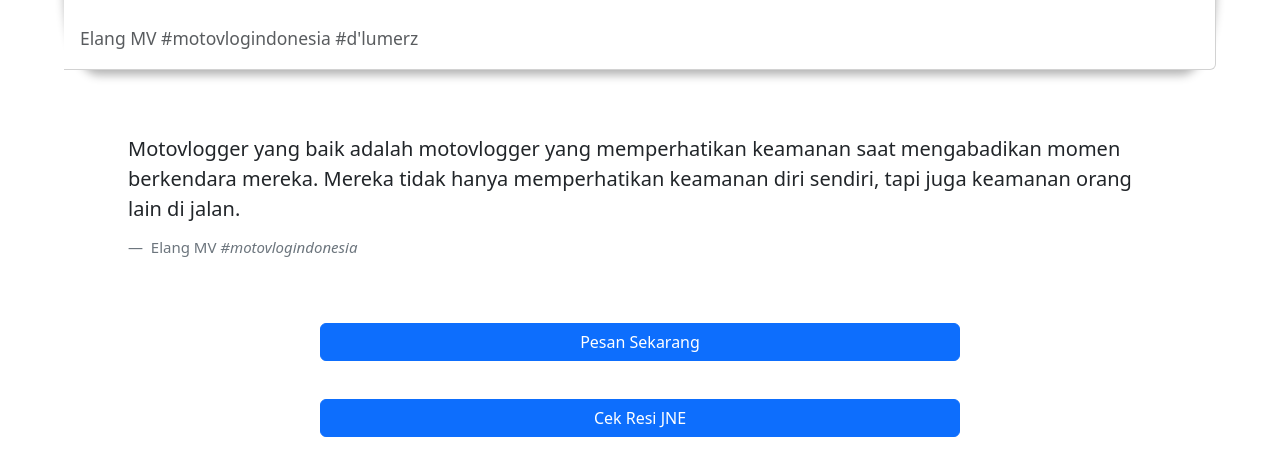
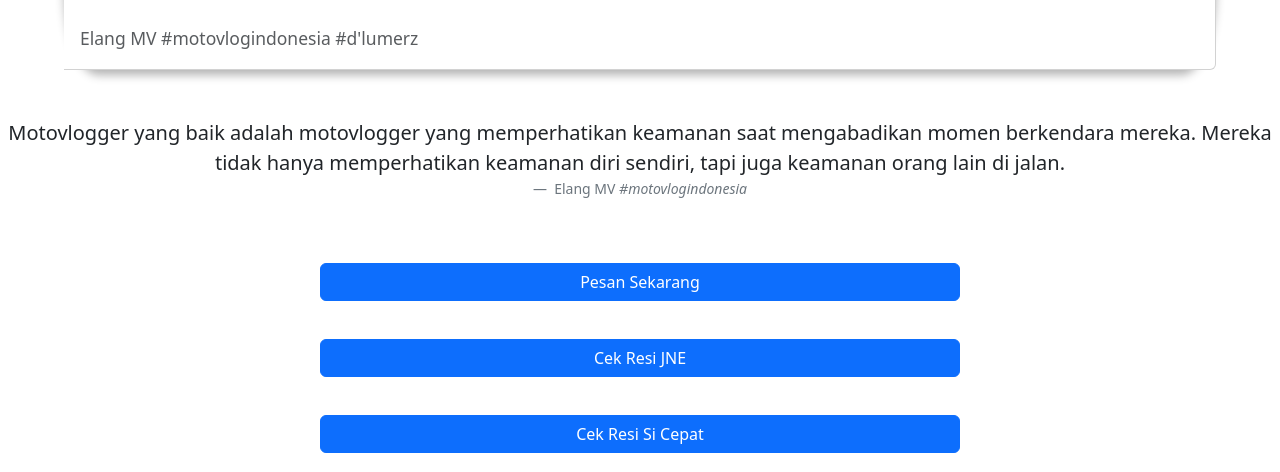
Before and after one commit to condrock/elangmv, a plain HTML site: page index.html in a window 1280 px wide. Shown: the part 3179-3651 px from the top of the page. Drawn offline with nearby package versions, Linux system fonts and the light colour scheme.

Commit message:
Add files via upload

```diff
--- a/index.html
+++ b/index.html
@@ -86,7 +86,7 @@
 
             <!-- quote starts -->
 
-            <figure>
+            <figure class="text-center mt-5">
                 <blockquote class="blockquote">
                     <p>Motovlogger yang baik adalah motovlogger yang memperhatikan keamanan saat mengabadikan momen berkendara mereka. Mereka
                     tidak hanya memperhatikan keamanan diri sendiri, tapi juga keamanan orang lain di jalan.</p>
--- a/style.css
+++ b/style.css
@@ -47,21 +47,6 @@ a {
 
 .card-text {
     font: 9px;
-}
-
-.blockquote {
-    font-size: 20px;
-    max-width: 80%;
-    margin: auto;
-    margin-top: 5%;
-    margin-bottom: 1%;
-}
-
-.blockquote-footer {
-    font-size: 15px;
-    max-width: 80%;
-    margin: auto;
-    margin-top: 1%;
 }
 
 .d-grid {
```
